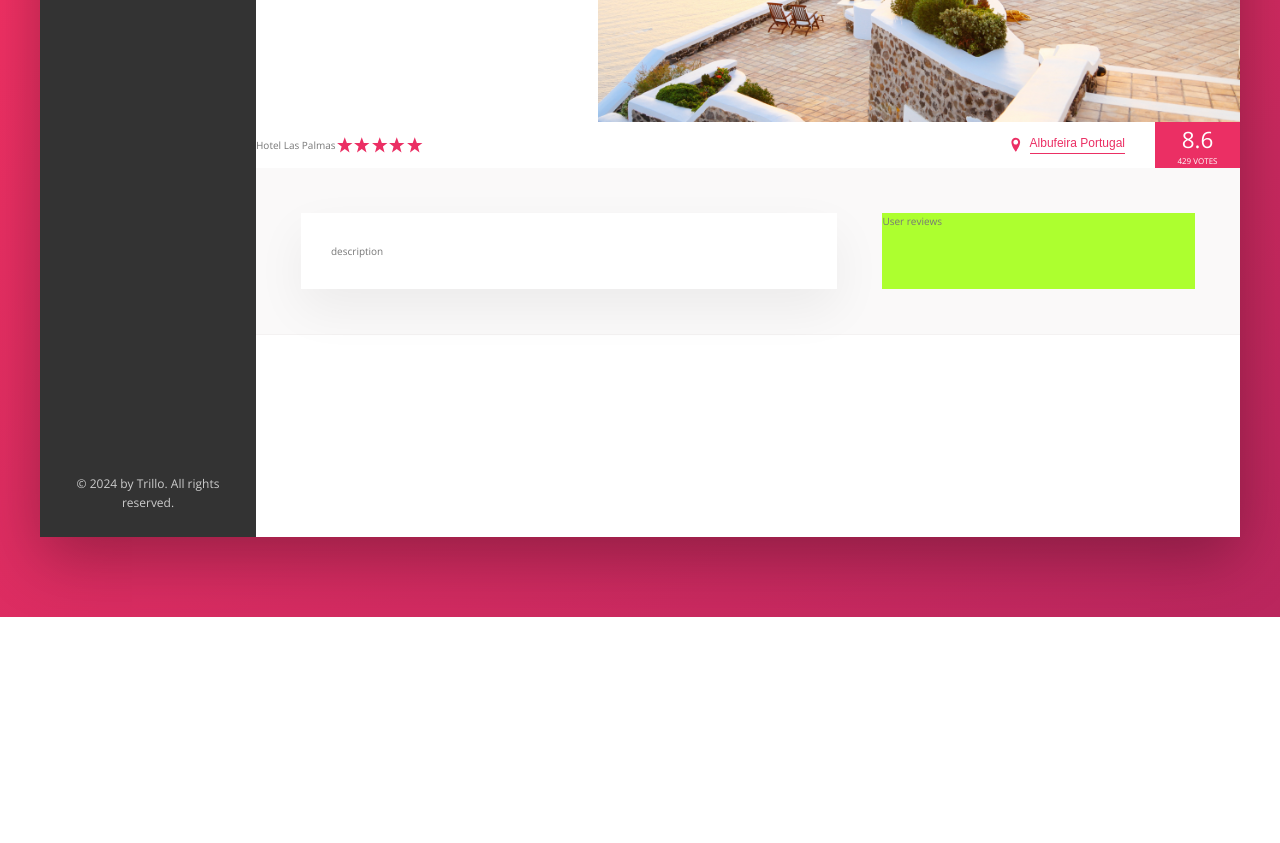
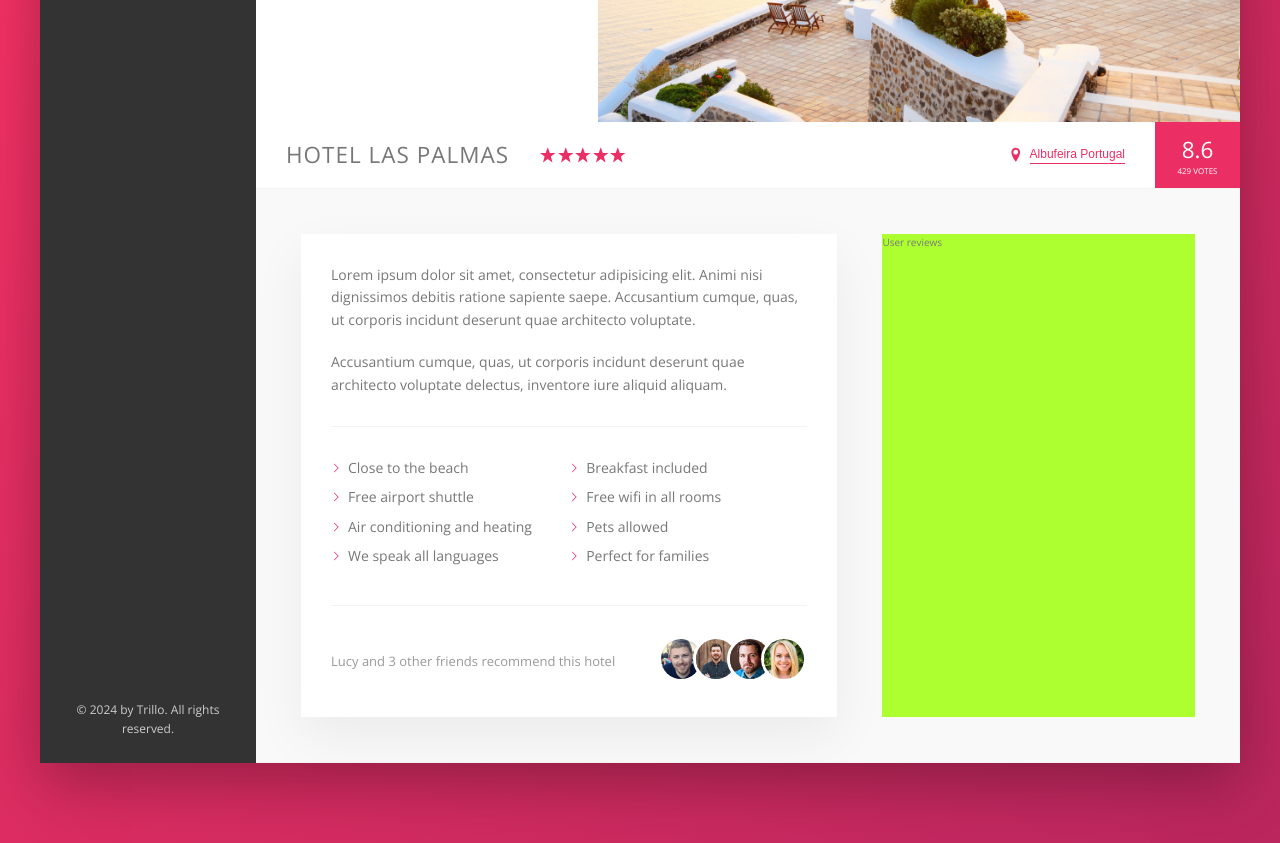
Before and after one commit to noelia-riega/Trillo-app, a website: page index.html in a window 1280 px wide. Shown: the part 413-1256 px from the top of the page. Before the commit the page ends 1030 px from the top, so only its background shows below. Drawn offline with nearby package versions, Linux system fonts and the light colour scheme.

Commit message:
hotel view part 2

```diff
--- a/index.html
+++ b/index.html
@@ -155,7 +155,56 @@
           </div>
 
           <div class="detail">
-            <div class="description">description</div>
+            <div class="description">
+              <p class="paragraph">
+                Lorem ipsum dolor sit amet, consectetur adipisicing elit. Animi
+                nisi dignissimos debitis ratione sapiente saepe. Accusantium
+                cumque, quas, ut corporis incidunt deserunt quae architecto
+                voluptate.
+              </p>
+              <p class="paragraph">
+                Accusantium cumque, quas, ut corporis incidunt deserunt quae
+                architecto voluptate delectus, inventore iure aliquid aliquam.
+              </p>
+
+              <ul class="list">
+                <li class="list__item">Close to the beach</li>
+                <li class="list__item">Breakfast included</li>
+                <li class="list__item">Free airport shuttle</li>
+                <li class="list__item">Free wifi in all rooms</li>
+                <li class="list__item">Air conditioning and heating</li>
+                <li class="list__item">Pets allowed</li>
+                <li class="list__item">We speak all languages</li>
+                <li class="list__item">Perfect for families</li>
+              </ul>
+              <div class="recommend">
+                <p class="recommend__count">
+                  Lucy and 3 other friends recommend this hotel
+                </p>
+                <div class="recommend__friends">
+                  <img
+                    src="img/user-3.jpg"
+                    alt="Friend 1"
+                    class="recommend__photo"
+                  />
+                  <img
+                    src="img/user-4.jpg"
+                    alt="Friend 2"
+                    class="recommend__photo"
+                  />
+                  <img
+                    src="img/user-5.jpg"
+                    alt="Friend 3"
+                    class="recommend__photo"
+                  />
+                  <img
+                    src="img/user-6.jpg"
+                    alt="Friend 4"
+                    class="recommend__photo"
+                  />
+                </div>
+              </div>
+            </div>
             <div class="user-reviews">User reviews</div>
           </div>
         </main>
--- a/sass/_components.scss
+++ b/sass/_components.scss
@@ -196,8 +196,9 @@
 .overview {
   display: flex;
   align-items: center;
+  border-bottom: var(--line);
 
-  border-bottom: var(--line) &__heading {
+  &__heading {
     font-size: 2.25rem;
     font-weight: 300;
     text-transform: uppercase;
@@ -287,3 +288,69 @@
     box-shadow: none;
   }
 }
+
+// PARAGRAPH
+.paragraph:not(:last-of-type) {
+  margin-bottom: 2rem;
+}
+
+// LIST
+.list {
+  margin: 3rem 0;
+  padding: 3rem 0;
+  border-top: var(--line);
+  border-bottom: var(--line);
+
+  display: flex;
+  flex-flow: wrap;
+
+  &__item {
+    flex: 0 0 50%;
+    margin-bottom: 0.7rem;
+  }
+
+  &__item::before {
+    content: "";
+    display: inline-block;
+    height: 1rem;
+    width: 1rem;
+    margin-right: 0.7rem;
+
+    // OLDER BROWSERS
+    // background-image: url(../img/chevron-thin-right.svg);
+    // background-size: cover;
+
+    // NEWER BROWSERS - MASK
+    background-color: var(--color-primary);
+    mask-image: url(../img/chevron-thin-right.svg);
+    mask-size: cover;
+  }
+}
+
+// RECOMMEND
+.recommend {
+  font-size: 1.3rem;
+  color: var(--color-grey-dark-3);
+
+  display: flex;
+  align-items: center;
+
+  &__count {
+    margin-right: auto;
+  }
+
+  &__friends {
+  }
+
+  &__photo {
+    box-sizing: content-box;
+    height: 4rem;
+    width: 4rem;
+    border-radius: 50%;
+    border: 3px solid #fff;
+
+    &:not(:last-child) {
+      margin-right: -1.5rem;
+    }
+  }
+}
--- a/sass/_layout.scss
+++ b/sass/_layout.scss
@@ -34,8 +34,6 @@
 
 .hotel-view {
   background-color: #fff;
-  // TEST
-  height: 80rem;
 
   flex: 1;
 }
@@ -48,6 +46,7 @@
 }
 
 .description {
+  font-size: 1.4rem;
   background-color: #fff;
   box-shadow: var(--shadow-light);
   padding: 3rem;
```
Also changed, not shown: img/chevron-thin-right.svg (added), sass/main.css.
